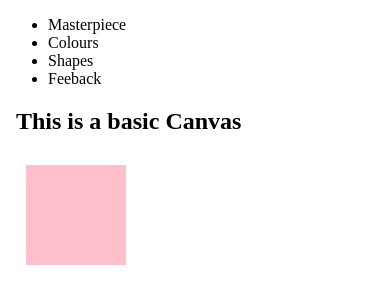
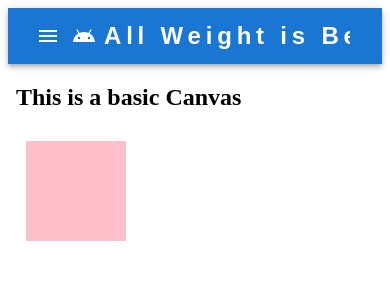
Before and after one commit to fitzdora/reactAwib_pa, a React (Vite) app: page /shape in a window 390 px wide. Shown: the top 304 px of the page. Built offline with nearby package versions, Linux system fonts and the light colour scheme.

Commit message:
Creating Responsive Navbar

```diff
--- a/package.json
+++ b/package.json
@@ -12,9 +12,10 @@
     "build-storybook": "storybook build"
   },
   "dependencies": {
-    "@emotion/react": "^11.10.5",
+    "@emotion/react": "^11.11.4",
     "@emotion/styled": "11.6",
-    "@mui/material": "^5.11.4",
+    "@mui/icons-material": "^5.15.11",
+    "@mui/material": "^5.15.11",
     "bootstrap": "^4.4.1",
     "react": "^18.2.0",
     "react-dom": "^18.2.0",
--- a/src/AppMUI.jsx
+++ b/src/AppMUI.jsx
@@ -1,4 +1,4 @@
-import React from "react";
+//import React from "react";
 import Main from "./components/mainMUI.jsx";
 import Navbar from "./components/navbarMUI.jsx";
 
--- a/src/components/canvasMUI.jsx
+++ b/src/components/canvasMUI.jsx
@@ -1,4 +1,4 @@
-import React, { useEffect } from "react";
+import React, { useEffect } from 'react';
 
 function CanvasOne() {
     //adding use effect as canvas needs time to load
--- a/src/components/navbarMUI.jsx
+++ b/src/components/navbarMUI.jsx
@@ -1,12 +1,129 @@
+import * as React from 'react';
+import AppBar from '@mui/material/AppBar';
+import Box from '@mui/material/Box';
+import Toolbar from '@mui/material/Toolbar';
+import IconButton from '@mui/material/IconButton';
+import Typography from '@mui/material/Typography';
+import Menu from '@mui/material/Menu';
+import MenuIcon from '@mui/icons-material/Menu';
+import Container from '@mui/material/Container';
+import Avatar from '@mui/material/Avatar';
+import Button from '@mui/material/Button';
+import Tooltip from '@mui/material/Tooltip';
+import MenuItem from '@mui/material/MenuItem';
+import AndroidIcon from '@mui/icons-material/Android';
+
+const pages = ['Masterpiece', 'Colour', 'Shape', 'Feedback'];
+
+function ResponsiveAppBar() {
+    const [anchorElNav, setAnchorElNav] = React.useState(null);
+
+    const handleOpenNavMenu = (event) => {
+        setAnchorElNav(event.currentTarget);
+    };
+
+    const handleCloseNavMenu = () => {
+        setAnchorElNav(null);
+    };
+
+    return (
+        <AppBar position="static" >
+            <Container maxWidth="x1">
+                <Toolbar disableGutters>
+                    <AndroidIcon sx={{ display: {xs:'none', md:'flex'}, mr: 1}} />
+                    <Typography
+                    variant='h6'
+                    noWrap
+                    component='a'
+                    href='#app-bar-with-responsive-menu'
+                    sx={{
+                        mr: 2,
+                        display: {xs:'none', md:'flex'},
+                        fontFamily: 'sans-serif',
+                        fontWeight: 700,
+                        letterSpacing: '.3rem',
+                        color: 'inherit',
+                        textDecoration: 'none',
+                    }}
+                    >
+                        All Weight is Beautiful
+                    </Typography>
+                    <Box sx={{ flexGrow: 1, display: {xs: 'flex', md:'none'}}}>
+                        <IconButton
+                            size="large"
+                            aria-label="current user"
+                            aria-controls="menu-appbar"
+                            aria-haspopup="true"
+                            onClick={handleOpenNavMenu}
+                            color="inherit" >
+                                <MenuIcon />
+                        </IconButton>
+                        <Menu
+                        id="menu-appbar"
+                        anchorEl={anchorElNav}
+                        anchorOrigin={{
+                            vertical: 'bottom',
+                            horizontal: 'left',
+                        }}
+                        keepMounted
+                        transformOrigin={{
+                            vertical: 'top',
+                            horizontal: 'left',
+
+                        }}
+                        open={Boolean(anchorElNav)}
+                        onClose={handleCloseNavMenu}
+                        sx={{
+                            display: {xs:'block', md:'none'},
+                        }} >
+                            {pages.map((page) => (
+                                <MenuItem key={page} onClick={handleCloseNavMenu}>
+                                    <Typography textAlign="center">{page}</Typography>
+                                </MenuItem>
+                            ))}
+                        </Menu>
+                    </Box>
+                    <AndroidIcon sx={{ display: {xs:'flex', md:'none'}, mr: 1}} />
+                    <Typography
+                    variant='h5'
+                    noWrap
+                    component='a'
+                    href='#app-bar-with-responsive-menu'
+                    sx={{
+                        mr: 2,
+                        display: {xs:'flex', md:'none'},
+                        fontFamily: 'sans-serif',
+                        fontWeight: 700,
+                        letterSpacing: '.3rem',
+                        color: 'inherit',
+                        textDecoration: 'none',
+                    }}
+                    >
+                        All Weight is Beautiful
+                    </Typography>
+                    <Box sx={{ flexGrow: 1, display: {xs: 'none', md:'flex'}}}>
+                    {pages.map((page) => (
+                        <Button
+                        key={page}
+                        onClick={handleCloseNavMenu}
+                        sx={{ my: 2, color: 'white', display: 'block '}}
+                        >
+                            {page}
+                        </Button>
+                    ))}
+                    </Box>
+                </Toolbar>
+            </Container>
+        </AppBar>
+    );
+}
+
+
+
 export default function Navbar(){
     return (
         <nav>
-        <ul>
-          <li>Masterpiece</li>
-          <li>Colours</li>
-          <li>Shapes</li>
-          <li>Feeback</li>
-        </ul>
+        <ResponsiveAppBar />
       </nav>
     );
 }
```
Also changed, not shown: 1 other file (tests, documents, lock files or other folders).
